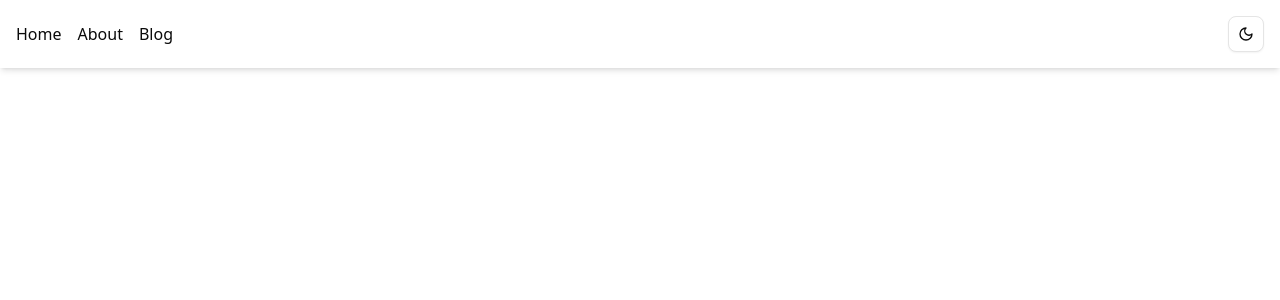
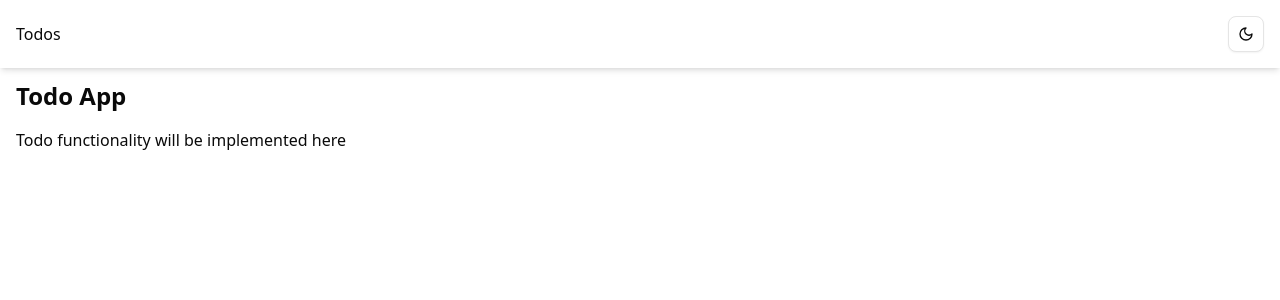
Before and after one commit to shynnobi/vpf-todo-app, a React (Vite) app: page /todos in a window 1280 px wide. Shown: the top 300 px of the page. Built offline with nearby package versions, Linux system fonts and the light colour scheme.

Commit message:
chore(router): setup basic routing structure

```diff
--- a/src/App.tsx
+++ b/src/App.tsx
@@ -1,11 +1,11 @@
 import { type ReactElement } from 'react';
-import { Link, Route, Routes } from 'react-router-dom';
+import { Link, Outlet } from 'react-router-dom';
 import { ThemeToggle } from '@components/ThemeToggle';
 import { ReactQueryProvider } from '@lib/react-query/provider';
-import About from '@pages/About';
-import Blog from '@pages/Blog';
-import Home from '@pages/Home';
 
+/**
+ * Main application layout component
+ */
 export default function App(): ReactElement {
 	return (
 		<ReactQueryProvider>
@@ -13,25 +13,15 @@ export default function App(): ReactElement {
 				<nav className="fixed top-0 w-full bg-background p-4 shadow-md">
 					<div className="container mx-auto flex items-center justify-between">
 						<div className="flex gap-4">
-							<Link to="/" className="text-foreground hover:text-foreground/80">
-								Home
-							</Link>
-							<Link to="/about" className="text-foreground hover:text-foreground/80">
-								About
-							</Link>
-							<Link to="/blog" className="text-foreground hover:text-foreground/80">
-								Blog
+							<Link to="/todos" className="text-foreground hover:text-foreground/80">
+								Todos
 							</Link>
 						</div>
 						<ThemeToggle />
 					</div>
 				</nav>
 				<div className="pt-16">
-					<Routes>
-						<Route path="/" element={<Home />} />
-						<Route path="/about" element={<About />} />
-						<Route path="/blog" element={<Blog />} />
-					</Routes>
+					<Outlet />
 				</div>
 			</>
 		</ReactQueryProvider>
--- /dev/null
+++ b/src/lib/router/index.tsx
@@ -0,0 +1,30 @@
+import { createBrowserRouter, Navigate } from 'react-router-dom';
+
+// Layouts
+import App from '@/App';
+// Pages
+import TodoPage from '@/pages/TodoPage';
+
+/**
+ * Application router configuration
+ */
+export const router = createBrowserRouter([
+	{
+		path: '/',
+		element: <App />,
+		children: [
+			{
+				index: true,
+				element: <Navigate to="/todos" replace />,
+			},
+			{
+				path: 'todos',
+				element: <TodoPage />,
+			},
+			{
+				path: '*',
+				element: <Navigate to="/todos" replace />,
+			},
+		],
+	},
+]);
--- a/src/main.tsx
+++ b/src/main.tsx
@@ -1,11 +1,11 @@
 import { StrictMode } from 'react';
 import { createRoot } from 'react-dom/client';
-import { BrowserRouter } from 'react-router-dom';
+import { RouterProvider } from 'react-router-dom';
 import { ThemeProvider } from '@context/theme/ThemeProvider';
 
 import './index.css';
 
-import App from '@/App';
+import { router } from '@/lib/router';
 
 const rootElement = document.getElementById('root');
 
@@ -15,10 +15,8 @@ if (!rootElement) {
 
 createRoot(rootElement).render(
 	<StrictMode>
-		<BrowserRouter>
-			<ThemeProvider storageKey="vite-ui-theme">
-				<App />
-			</ThemeProvider>
-		</BrowserRouter>
+		<ThemeProvider storageKey="vite-ui-theme">
+			<RouterProvider router={router} />
+		</ThemeProvider>
 	</StrictMode>
 );
--- /dev/null
+++ b/src/pages/TodoPage.tsx
@@ -0,0 +1,16 @@
+import React from 'react';
+
+/**
+ * Main Todo page component
+ * This will be expanded in future tasks to include the actual Todo components
+ */
+const TodoPage: React.FC = () => {
+	return (
+		<div className="container mx-auto p-4">
+			<h1 className="text-2xl font-bold mb-4">Todo App</h1>
+			<p>Todo functionality will be implemented here</p>
+		</div>
+	);
+};
+
+export default TodoPage;
```
